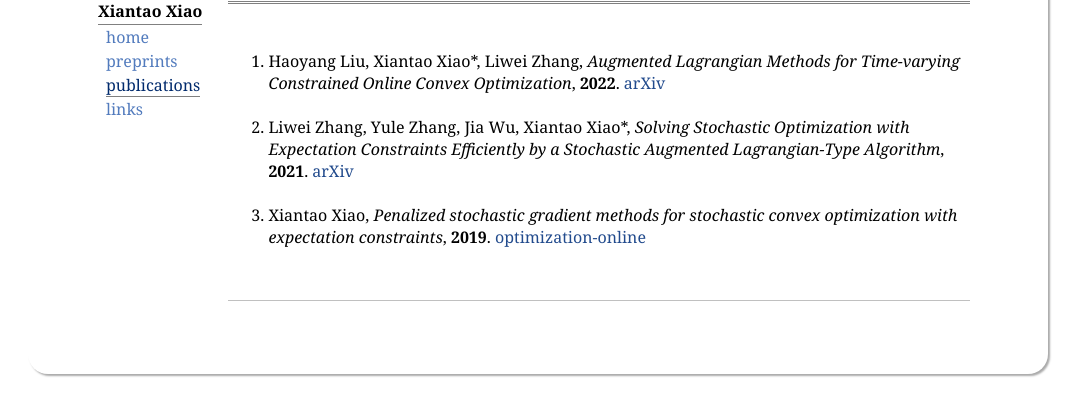
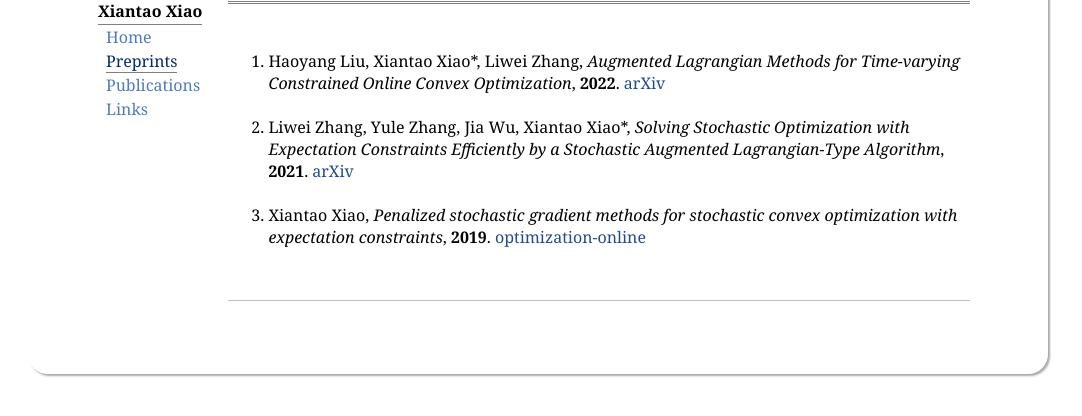
Before and after one commit to XiantaoXiao/XiantaoXiao.github.io, a plain HTML site: page preprints.html in a window 1280 px wide. Shown: the part 86-502 px from the top of the page, without its empty margins (102-1184 px from the left). Drawn offline with Linux system fonts and the light colour scheme; some icons are missing.

Commit message:
Update preprints.html

```diff
--- a/preprints.html
+++ b/preprints.html
@@ -13,10 +13,10 @@
 <tr valign="top">
 <td id="layout-menu">
 <div class="menu-category">Xiantao Xiao</div>
-<div class="menu-item"><a href="index.html">home</a></div>
-<div class="menu-item"><a href="preprints.html">preprints</a></div>
-<div class="menu-item"><a href="publications.html" class="current">publications</a></div>
- <div class="menu-item"><a href="links.html">links</a></div>
+<div class="menu-item"><a href="index.html">Home</a></div>
+<div class="menu-item"><a href="preprints.html"  class="current">Preprints</a></div>
+<div class="menu-item"><a href="publications.html">Publications</a></div>
+ <div class="menu-item"><a href="links.html">Links</a></div>
 </td>
 <td id="layout-content">
   <div id="toptitle">
```
